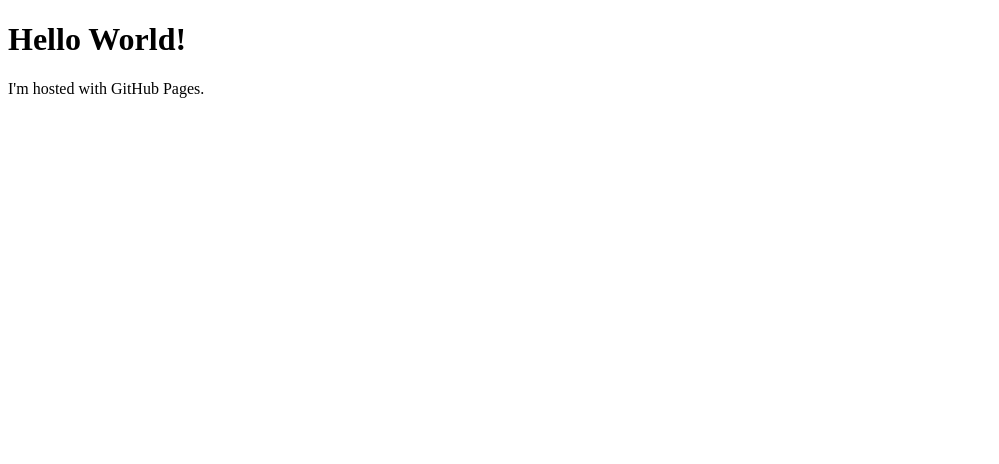
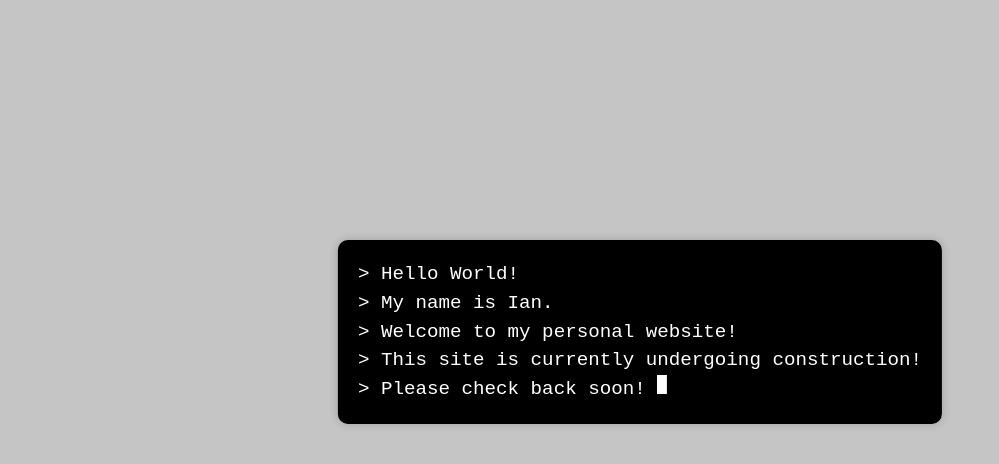
Before and after one commit to ianseu/ianseu.github.io, a plain HTML site: page index.html in a window 1280 px wide. Shown: the whole page, without its empty margins (0-999 px from the left). Drawn offline with nearby package versions, Linux system fonts and the light colour scheme.

Commit message:
Updated home page to construction page.

```diff
--- a/index.html
+++ b/index.html
@@ -1,7 +1,30 @@
 <!DOCTYPE html>
-<html>
+<html lang="en">
+
+<head>
+  <meta charset="utf-8">
+  <meta name="viewport" content="width=device-width, initial-scale=1">
+  <meta name="description" content="Ian Flaskamp's personal resume website.">
+  <meta name="author" content="Ian Flaskamp">
+  <link rel="icon" href="/favicon.ico">
+  <title>ianflaskamp.com</title>
+  <link href="https://maxcdn.bootstrapcdn.com/bootstrap/4.0.0-alpha.6/css/bootstrap.min.css" integrity="sha384-rwoIResjU2yc3z8GV/NPeZWAv56rSmLldC3R/AZzGRnGxQQKnKkoFVhFQhNUwEyJ" rel="stylesheet" crossorigin="anonymous">
+  <link rel="stylesheet" href="/css/styles.css">
+</head>
+
 <body>
-<h1>Hello World!</h1>
-<p>I'm hosted with GitHub Pages.</p>
+
+    <div class="terminal">
+      <div class="terminal-text">
+        <span>> Hello World!</span><br/>
+        <span>> My name is Ian.</span><br/>
+        <span>> Welcome to my personal website!</span><br/>
+        <span>> This site is currently undergoing construction! </span><br/>
+        <span>> Please check back soon!</span>
+        <span class="cursor"> </span><br/>
+      </div>
+    </div>
+
 </body>
+
 </html>
--- /dev/null
+++ b/public/css/styles.css
@@ -0,0 +1,36 @@
+body {
+    background-color: #c5c5c5;
+}
+
+.terminal {
+    background-color: #000000;
+    color: #fff;
+    font-family: monospace;
+    padding: 20px;
+    display: inline-block;
+    border-radius: 10px;
+    position: absolute;
+    top: 30%;
+    left: 50%;
+    transform: translateX(-50%);
+    box-shadow: 0 0 10px rgba(0, 0, 0, 0.2);
+}
+
+.terminal-text {
+    font-size: 1.2em;
+    line-height: 1.5;
+}
+
+.cursor {
+    display: inline-block;
+    width: 10px;
+    height: 1em;
+    background-color: #fff;
+    animation: blink 1s step-end infinite;
+}
+
+@keyframes blink {
+    50% {
+        opacity: 0;
+    }
+}
```
